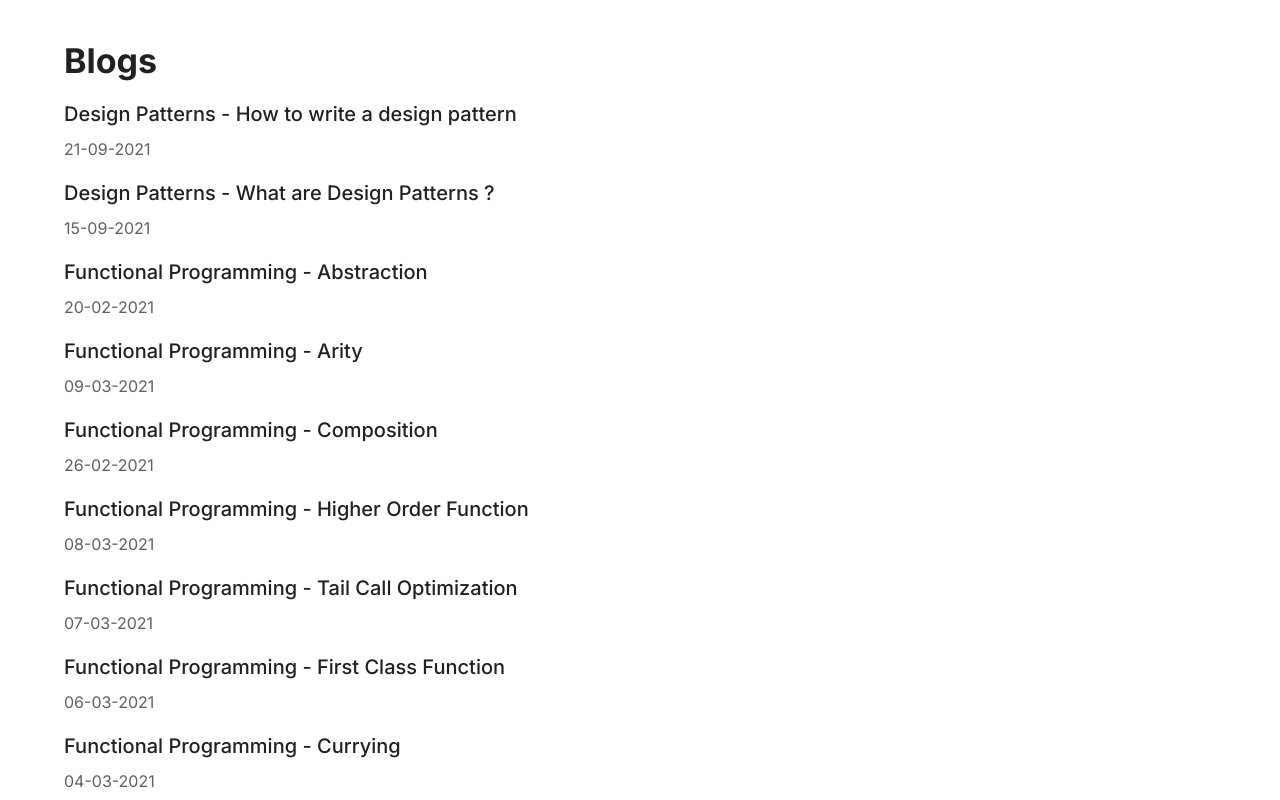
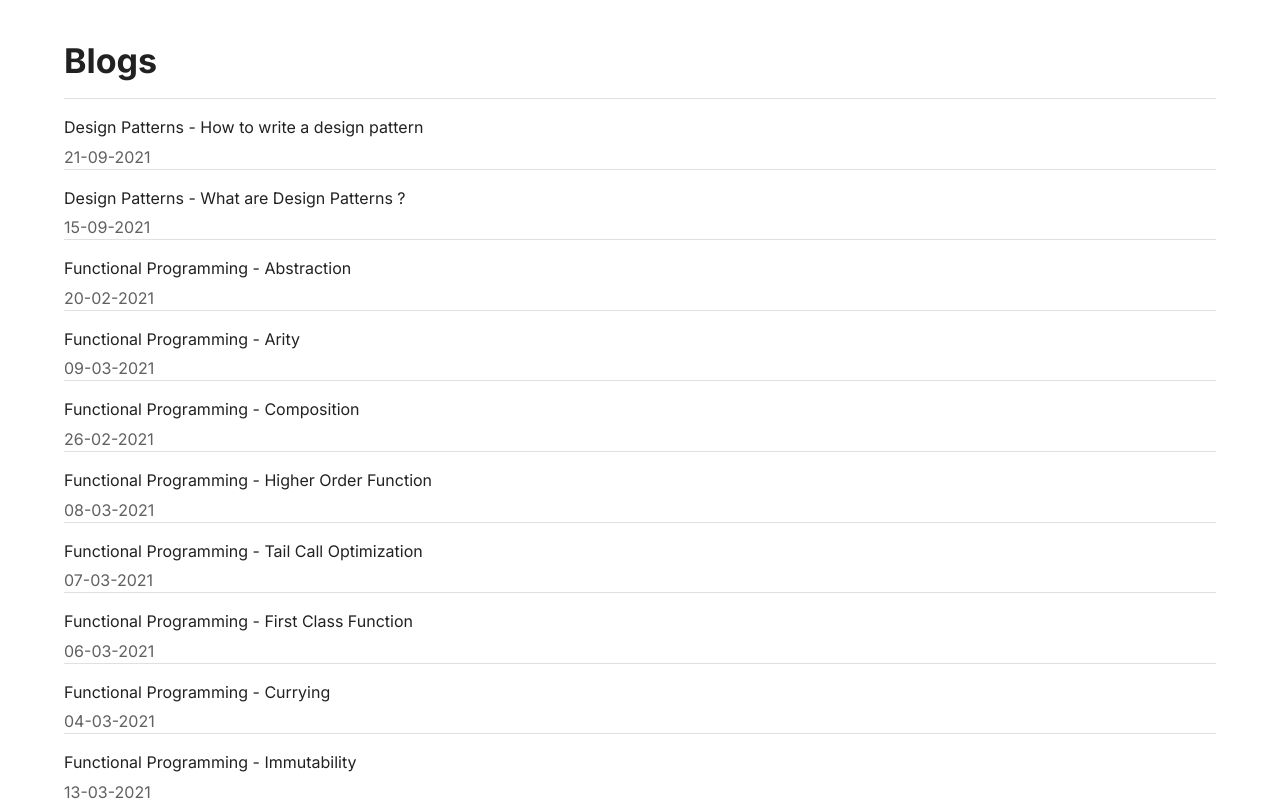
Before and after one commit to nishantpainter/nishantpainter.github.io, a Next.js app: page /blogs in a window 1280 px wide. Shown: the top 800 px of the page. Built offline with nearby package versions, Linux system fonts and the light colour scheme.

Commit message:
Update styling

```diff
--- a/app/blogs/content.tsx
+++ b/app/blogs/content.tsx
@@ -3,6 +3,7 @@
 import Box from "@mui/material/Box";
 import Container from "@mui/material/Container";
 import Typography from "@mui/material/Typography";
+import Divider from "@mui/material/Divider";
 import { useRouter } from "next/navigation";
 
 export default function Content({ blogs }: any) {
@@ -25,6 +26,7 @@ export default function Content({ blogs }: any) {
         <Typography variant="h4">
           <b>Blogs</b>
         </Typography>
+        <Divider />
         {blogs.map(
           ({
             title,
@@ -40,11 +42,28 @@ export default function Content({ blogs }: any) {
               key={slug}
               className="pointer"
               onClick={handleRedirect(`/blogs/${slug}`)}
+              sx={{
+                "& > .title": {
+                  transition: "all 0.1s ease",
+                },
+                "&:hover": {
+                  "& > .title": {
+                    color: "secondary.light",
+                    fontWeight: "bold",
+                  },
+                },
+              }}
             >
-              <Typography variant="h6" key={slug} gutterBottom>
+              <Typography
+                className="title"
+                variant="body1"
+                key={slug}
+                gutterBottom
+              >
                 {title}
               </Typography>
               <Typography color="grey.700">{date}</Typography>
+              <Divider />
             </Box>
           )
         )}
```
